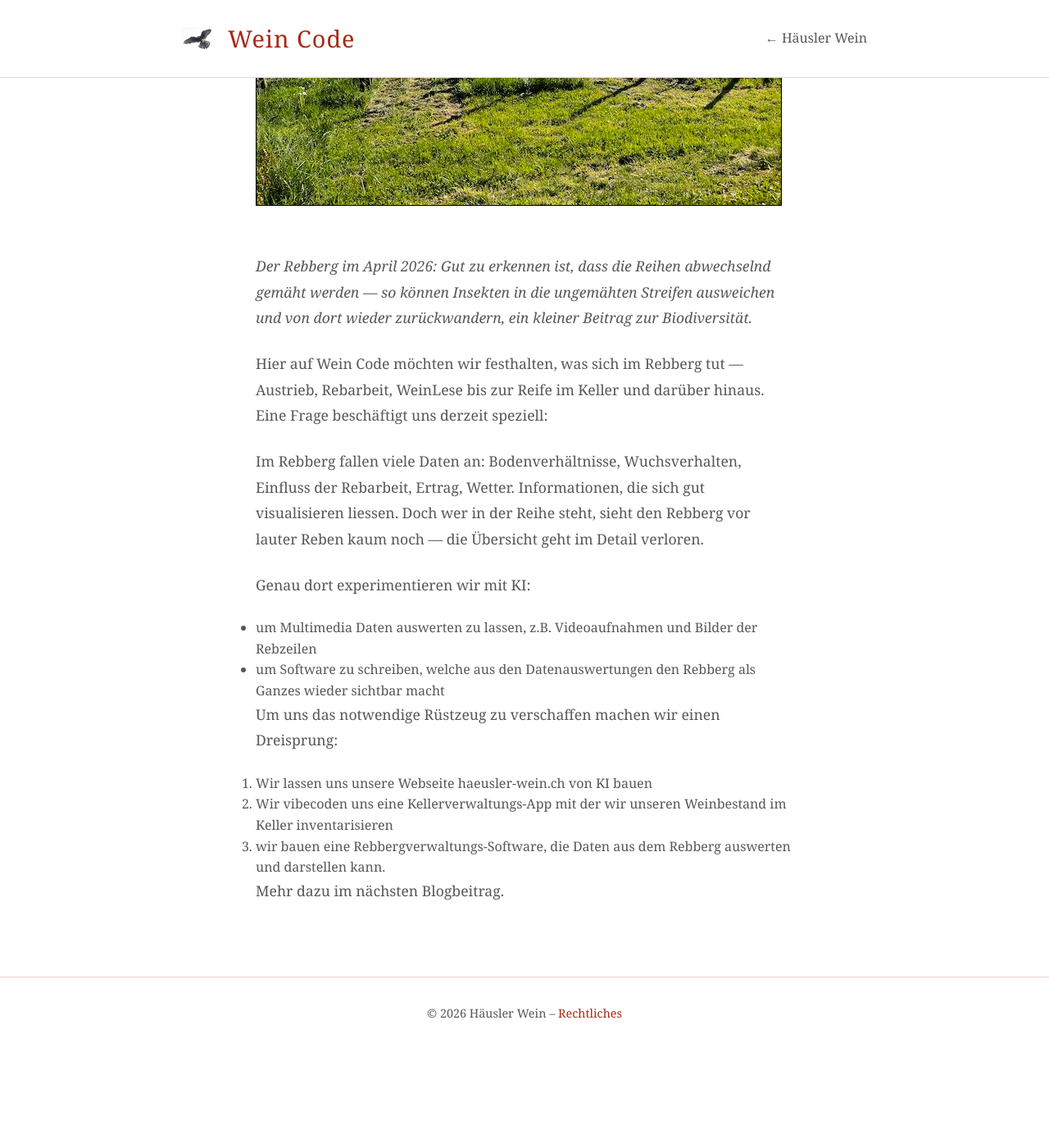
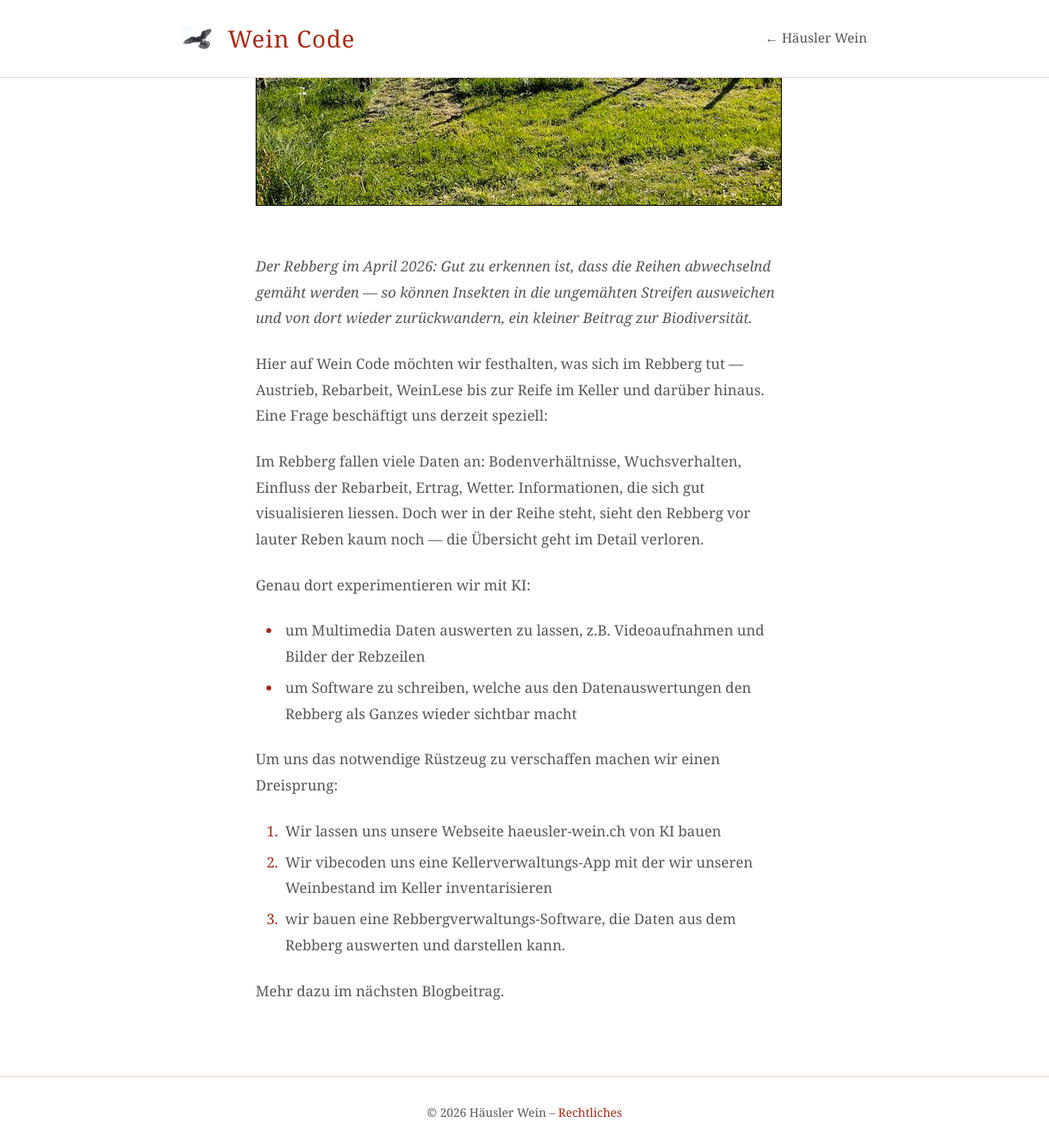
Before and after one commit to github-rha/blog.haeusler-wein, a Jekyll site: the page built from _posts/2026-05-08-willkommen.md, in a window 1280 px wide and 1400 px high, scrolled down 637 px. Shown: the whole window at 82% size. Built offline with Jekyll 4.4.1, drawn with Linux system fonts in a browser that asks for light colours; before the commit the page ends 1916 px from its top, so only the background shows below that.

Commit message:
Style ordered and unordered lists in posts
Match list typography to paragraphs (font-size, line-height), add indent,
space items, and color the markers with the brand red. Without these rules
lists fell back to browser defaults and felt cramped against the body copy.

```diff
--- a/assets/styles.css
+++ b/assets/styles.css
@@ -133,6 +133,28 @@ main {
     margin-bottom: 1.5rem;
 }
 
+.post-content ul,
+.post-content ol {
+    font-size: 1.1rem;
+    line-height: 1.8;
+    margin: 0 0 1.5rem;
+    padding-left: 2rem;
+}
+
+.post-content li {
+    margin-bottom: 0.4rem;
+    padding-left: 0.25rem;
+}
+
+.post-content li::marker {
+    color: #A62A17;
+}
+
+.post-content li > ul,
+.post-content li > ol {
+    margin: 0.4rem 0 0.4rem;
+}
+
 .post-content h2,
 .post-content h3 {
     color: #A62A17;
```
